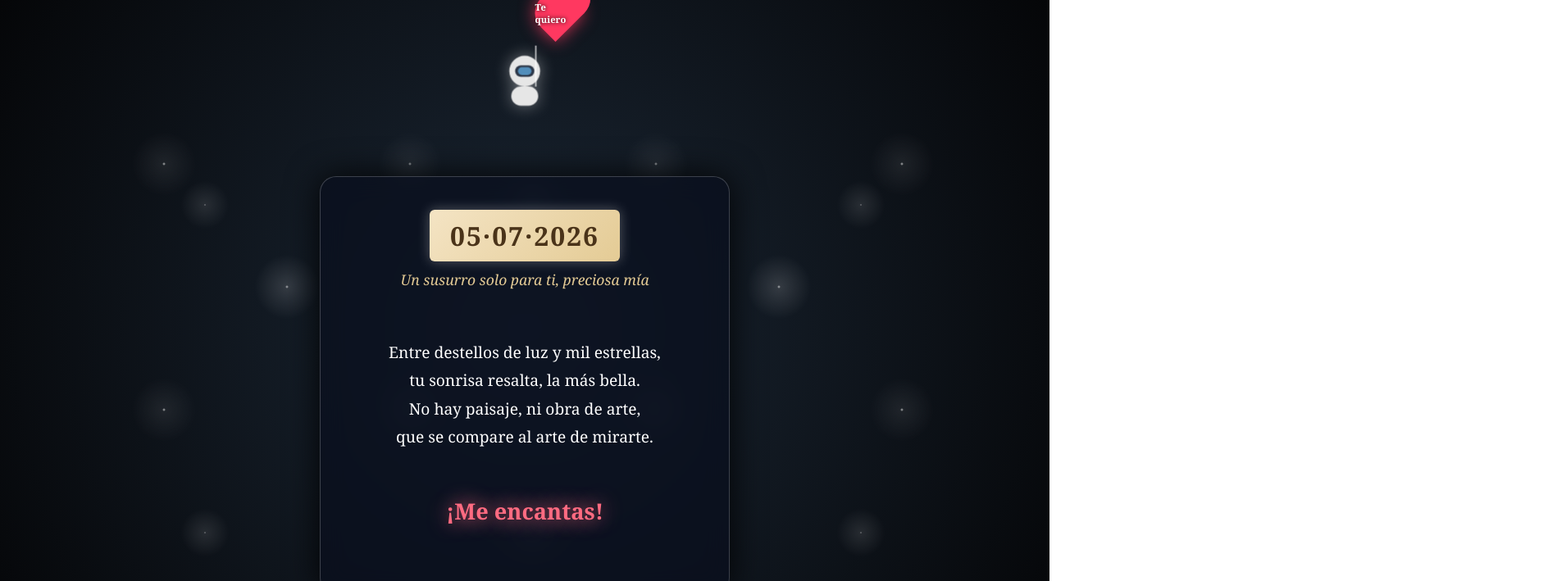
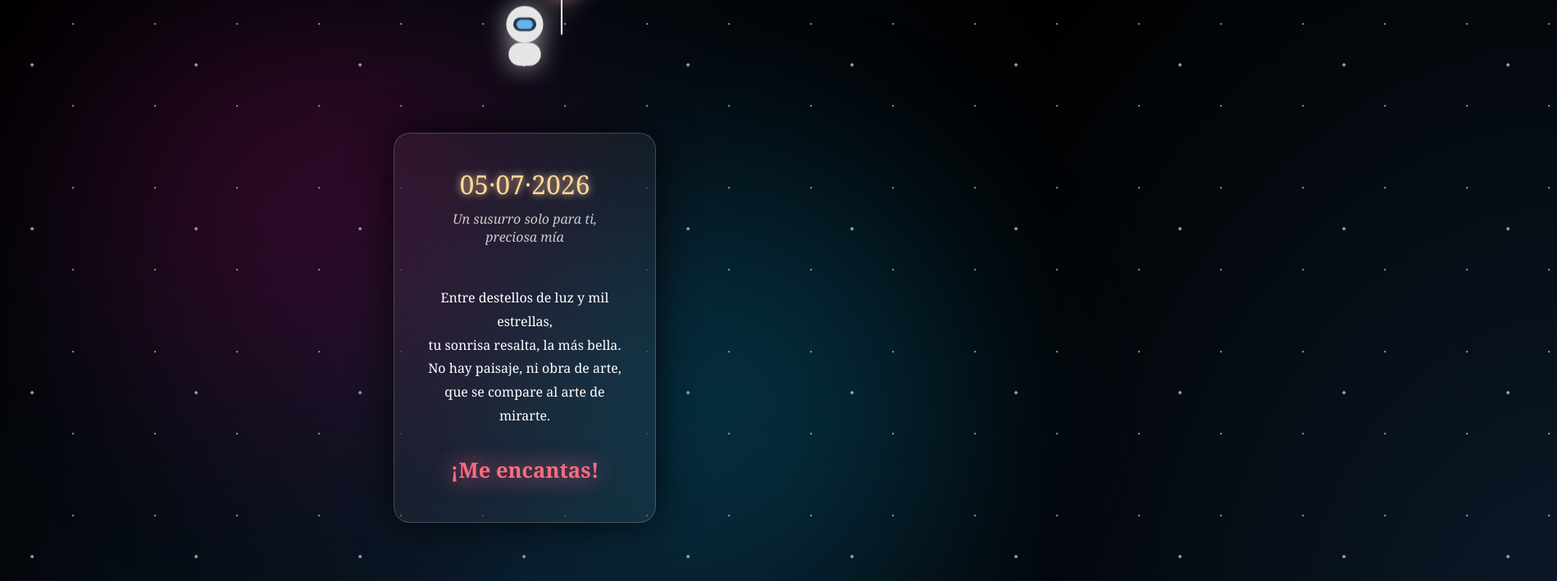
Before and after one commit to Lunaortega/para-alguien-especial, a plain HTML site: page index.html in a window 1280 px wide. Shown: the top 709 px of the page at 82% size, 1899 px wide, since content can reach past the window. Drawn offline with Linux system fonts and the light colour scheme.

Commit message:
Add files via upload

```diff
--- a/index.html
+++ b/index.html
@@ -6,215 +6,208 @@
 <title>Para una dama hermosa</title>
 
 <style>
-        * {
-            margin: 0;
-            padding: 0;
-            box-sizing: border-box;
+*{margin:0;padding:0;box-sizing:border-box;}
+
+body{
+    height:100vh;
+    display:flex;
+    justify-content:center;
+    align-items:center;
+    background: radial-gradient(ellipse at bottom, #0b1a2a 0%, #000 100%);
+    overflow:hidden;
+    font-family:'Georgia', serif;
+    color:white;
 }
 
-        body {
-            display: flex;
-            justify-content: center;
-            align-items: center;
-            min-height: 100vh;
-            background: radial-gradient(circle at center, #1b2735 0%, #050608 100%);
-            font-family: 'Georgia', serif;
-            color: #fff;
-            overflow-x: hidden;
-            padding: 20px;
-            position: relative;
+/* 🌌 GALAXIA PRO */
+body::before{
+    content:"";
+    position:absolute;
+    width:200%;
+    height:200%;
+    background:
+        radial-gradient(white 1px, transparent 1px),
+        radial-gradient(white 2px, transparent 2px),
+        radial-gradient(rgba(255,255,255,.5) 1px, transparent 1px);
+    background-size: 100px 100px, 200px 200px, 300px 300px;
+    animation: stars 120s linear infinite;
+    opacity:0.6;
 }
 
-        /* Estrellas animadas */
-        body::before {
-            content: "";
-            position: absolute;
-            width: 100%;
-            height: 100%;
-            background-image:
-                radial-gradient(white, rgba(255,255,255,.2) 2px, transparent 40px),
-                radial-gradient(white, rgba(255,255,255,.15) 1px, transparent 30px),
-                radial-gradient(white, rgba(255,255,255,.1) 2px, transparent 40px);
-            background-size: 600px 600px, 400px 400px, 300px 300px;
-            animation: starsMove 80s linear infinite;
-            opacity: 0.7;
+@keyframes stars{
+    from{transform:translate(0,0);}
+    to{transform:translate(-500px,-500px);}
 }
 
-        @keyframes starsMove {
-            from { background-position: 0 0; }
-            to { background-position: 800px 800px; }
+/* 🌌 NEBULOSA */
+body::after{
+    content:"";
+    position:absolute;
+    width:100%;
+    height:100%;
+    background:
+    radial-gradient(circle at 30% 30%, rgba(255,0,150,0.2), transparent 40%),
+    radial-gradient(circle at 70% 60%, rgba(0,200,255,0.2), transparent 40%);
+    filter: blur(80px);
 }
 
-        .space-container {
-            position: relative;
-            width: 100%;
-            max-width: 500px;
-            margin-top: 140px;
-            z-index: 2;
+/* CONTENEDOR */
+.container{
+    position:relative;
+    z-index:2;
 }
 
-        /* Astronauta */
-        .astronaut-wrapper {
-            position: absolute;
-            top: -150px;
-            left: 50%;
-            transform: translateX(-50%);
-            animation: floatAstronaut 4s ease-in-out infinite;
+/* 👨‍🚀 ASTRONAUTA */
+.astronaut{
+    position:absolute;
+    top:-160px;
+    left:50%;
+    transform:translateX(-50%);
+    animation: float 4s ease-in-out infinite;
+    filter: drop-shadow(0 0 15px rgba(255,255,255,0.6));
 }
 
-        .astronaut {
-            width: 75px;
-            filter: drop-shadow(0 0 10px rgba(255,255,255,0.4));
-        }
-
-        /* Globo */
-        .balloon-container {
-            position: absolute;
-            top: -65px;
-            right: -25px;
+/* GLOBO */
+.balloon{
+    position:absolute;
+    right:-30px;
+    top:-70px;
     animation: floatBalloon 3s ease-in-out infinite alternate;
 }
 
-        .heart-balloon {
-            background-color: #ff3860;
-            height: 50px;
-            width: 50px;
-            position: relative;
+.heart{
+    width:60px;
+    height:60px;
+    background:#ff3b6b;
     transform: rotate(-45deg);
-            border-radius: 50% 50% 0 0;
-            box-shadow: 0 0 20px rgba(255, 56, 96, 0.8);
-            display: flex;
-            justify-content: center;
-            align-items: center;
+    position:relative;
+    box-shadow:0 0 25px #ff3b6b;
 }
 
-        .heart-balloon:before {
-            content: "";
-            position: absolute;
-            width: 50px;
-            height: 50px;
-            background-color: #ff3860;
-            border-radius: 50%;
-            left: 25px;
-            top: 0;
+.heart::before,
+.heart::after{
+    content:"";
+    position:absolute;
+    width:60px;
+    height:60px;
+    background:#ff3b6b;
+    border-radius:50%;
 }
 
-        .heart-balloon span {
+.heart::before{top:-30px;left:0;}
+.heart::after{left:30px;top:0;}
+
+.heart span{
+    position:absolute;
     transform: rotate(45deg);
-            font-size: 0.7rem;
-            font-weight: bold;
-            text-shadow: 0 0 5px black;
+    top:20px;
+    left:8px;
+    font-size:0.7rem;
+    font-weight:bold;
 }
 
-        .balloon-string {
-            width: 2px;
-            height: 50px;
-            background: rgba(255,255,255,0.6);
-            margin-top: 15px;
+.string{
+    width:2px;
+    height:60px;
+    background:white;
+    margin:auto;
 }
 
-        /* Carta */
-        .card {
-            background: rgba(10, 15, 30, 0.75);
-            backdrop-filter: blur(15px);
-            border-radius: 20px;
-            padding: 40px 30px;
-            text-align: center;
-            box-shadow: 0 0 40px rgba(0,0,0,0.9);
-            border: 1px solid rgba(255,255,255,0.2);
-            animation: fadeIn 2s ease;
+/* TARJETA PRO */
+.card{
+    backdrop-filter: blur(20px);
+    background: rgba(255,255,255,0.05);
+    border:1px solid rgba(255,255,255,0.2);
+    border-radius:20px;
+    padding:40px;
+    width:320px;
+    text-align:center;
+    box-shadow:0 0 50px rgba(0,0,0,0.8);
+    animation: fade 2s ease;
 }
 
-        /* Título */
-        .parchment-title {
-            background: linear-gradient(135deg, #f4e4c4, #e4cb95);
-            color: #4a3319;
-            padding: 10px 25px;
-            font-size: 2rem;
-            font-weight: bold;
-            letter-spacing: 2px;
-            border-radius: 6px;
-            display: inline-block;
-            box-shadow: 0 0 15px rgba(255,255,255,0.3);
-            margin-bottom: 10px;
+/* TEXTO */
+.title{
+    font-size:2rem;
+    margin-bottom:10px;
+    color:#ffd89b;
+    text-shadow:0 0 10px #ffd89b;
 }
 
-        /* Subtítulo corregido */
-        .subtitle {
-            font-size: 1.1rem;
-            color: #e4cb95;
-            font-style: italic;
-            margin-bottom: 25px;
+.subtitle{
+    font-style:italic;
+    margin-bottom:20px;
+    color:#ccc;
 }
 
-        .poem {
-            font-size: 1.2rem;
-            line-height: 1.8;
-            white-space: pre-line;
+.poem{
+    line-height:1.8;
+    white-space:pre-line;
 }
 
-        .highlight {
-            font-size: 1.7rem;
-            font-weight: bold;
-            color: #ff6b81;
-            display: block;
-            margin-top: 15px;
+.highlight{
+    color:#ff6b81;
+    font-size:1.6rem;
+    font-weight:bold;
     animation: glow 2s infinite;
 }
 
-        /* Animaciones */
-        @keyframes fadeIn {
-            from {opacity: 0; transform: translateY(20px);}
-            to {opacity: 1; transform: translateY(0);}
+/* ANIMACIONES */
+@keyframes float{
+    0%,100%{transform:translate(-50%,0);}
+    50%{transform:translate(-50%,-15px);}
 }
 
-        @keyframes floatAstronaut {
-            0%,100% { transform: translate(-50%, 0); }
-            50% { transform: translate(-50%, -15px); }
+@keyframes floatBalloon{
+    from{transform:translateY(0);}
+    to{transform:translateY(-10px);}
 }
 
-        @keyframes floatBalloon {
-            from { transform: translateY(0); }
-            to { transform: translateY(-8px); }
+@keyframes glow{
+    0%,100%{text-shadow:0 0 10px #ff6b81;}
+    50%{text-shadow:0 0 30px #ff6b81;}
 }
 
-        @keyframes glow {
-            0%,100% { text-shadow: 0 0 10px #ff6b81; }
-            50% { text-shadow: 0 0 25px #ff6b81; }
+@keyframes fade{
+    from{opacity:0;transform:translateY(20px);}
+    to{opacity:1;}
 }
 </style>
 </head>
 
 <body>
 
-<div class="space-container">
+<div class="container">
 
-    <div class="astronaut-wrapper">
-        <svg class="astronaut" viewBox="0 0 64 64">
+    <!-- 👨‍🚀 -->
+    <div class="astronaut">
+        <svg width="90" viewBox="0 0 64 64">
             <circle cx="32" cy="25" r="16" fill="#e6e6e6"/>
             <rect x="22" y="19" width="20" height="12" rx="6" fill="#2d3748"/>
-            <rect x="25" y="21" width="14" height="8" rx="4" fill="#63b3ed" opacity="0.7"/>
+            <rect x="25" y="21" width="14" height="8" rx="4" fill="#63b3ed"/>
             <rect x="18" y="41" width="28" height="20" rx="10" fill="#e6e6e6"/>
         </svg>
 
-        <div class="balloon-container">
-            <div class="heart-balloon"><span>Te quiero</span></div>
-            <div class="balloon-string"></div>
+        <!-- 🎈 -->
+        <div class="balloon">
+            <div class="heart"><span>Te quiero</span></div>
+            <div class="string"></div>
         </div>
     </div>
 
+    <!-- 💌 -->
     <div class="card">
-        <div class="parchment-title">05·07·2026</div>
+        <div class="title">05·07·2026</div>
         <div class="subtitle">Un susurro solo para ti, preciosa mía</div>
 
-        <p class="poem">
+        <div class="poem">
 Entre destellos de luz y mil estrellas,
 tu sonrisa resalta, la más bella.
 No hay paisaje, ni obra de arte,
 que se compare al arte de mirarte.
 
 <span class="highlight">¡Me encantas!</span>
-        </p>
+        </div>
     </div>
 
 </div>
```
Lines whose indentation alone changed are shown as unchanged.
